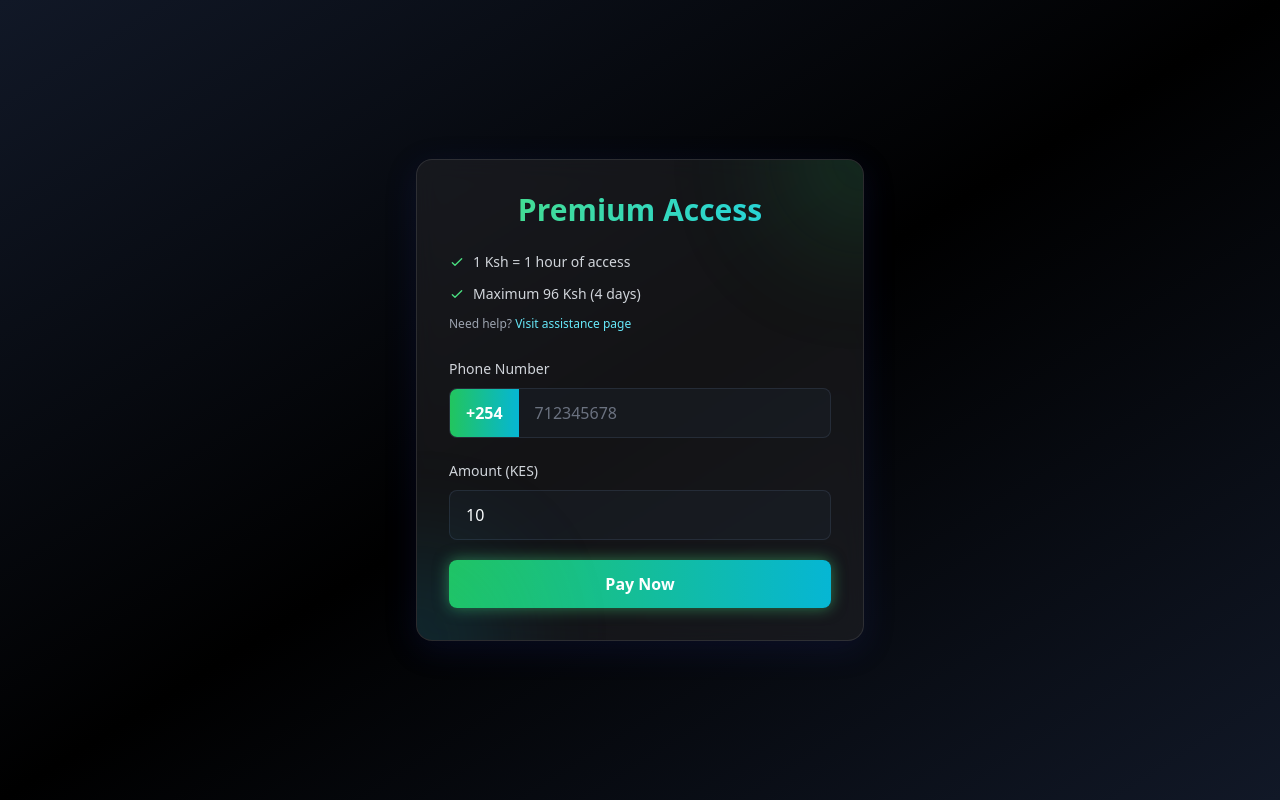
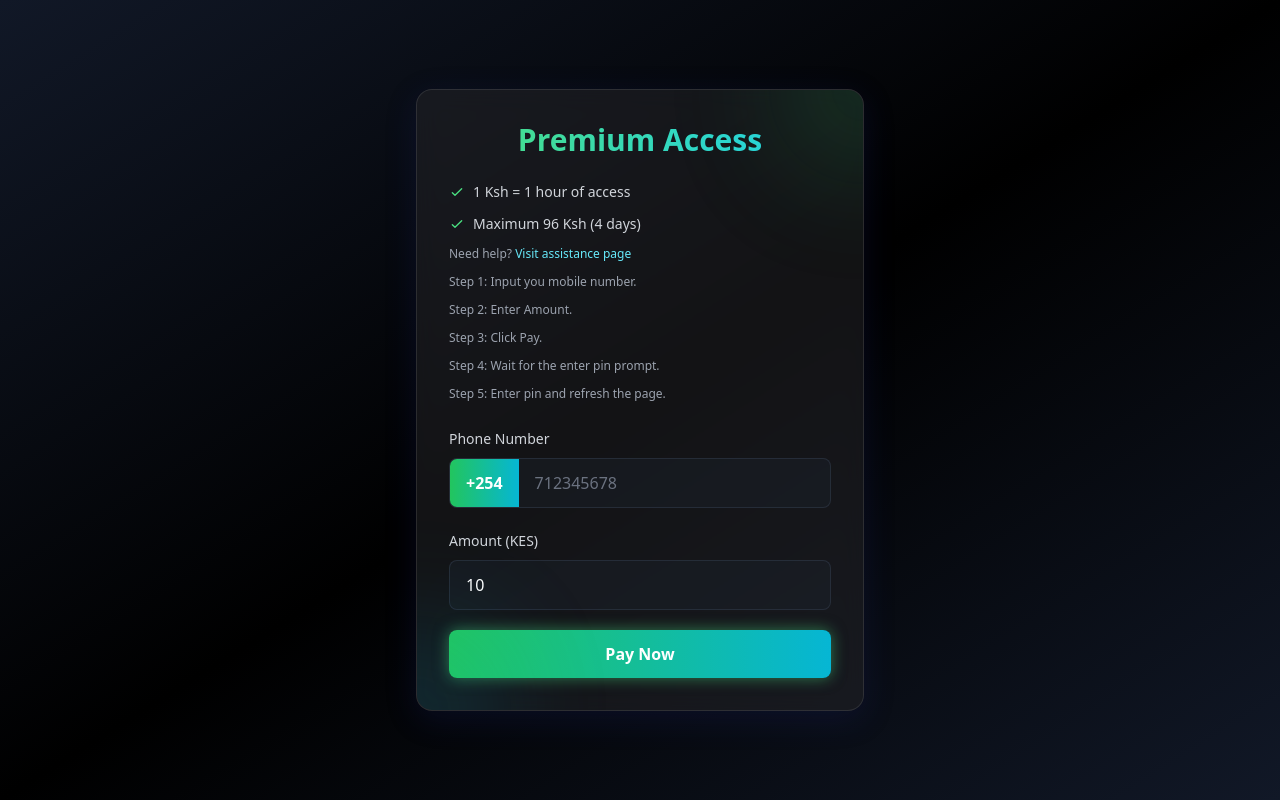
Before and after one commit to vinney560/viewtv, a Flask app: page /payment in a window 1280 px wide. Run offline with Flask 2, Linux system fonts and the light colour scheme; data that the repository does not hold is empty; parts of the project's set-up code (start-up, migrations or seed data) failed here and were passed over; some libraries are stand-ins or nearby versions.

Commit message:
General Updates

```diff
--- a/templates/pay.html
+++ b/templates/pay.html
@@ -45,6 +45,21 @@
         </li>
         <li class="text-xs text-gray-400 mt-4">
             Need help? <a href="/assistance" class="text-cyan-300 hover:text-cyan-200 transition">Visit assistance page</a>
+        </li>
+        <li class="text-xs text-gray-400 mt-4">
+            Step 1: Input you mobile number.
+        </li>
+        <li class="text-xs text-gray-400 mt-4">
+            Step 2: Enter Amount.
+        </li>
+        <li class="text-xs text-gray-400 mt-4">
+            Step 3: Click Pay.
+        </li>
+        <li class="text-xs text-gray-400 mt-4">
+            Step 4: Wait for the enter pin prompt.
+        </li>
+        <li class="text-xs text-gray-400 mt-4">
+            Step 5: Enter pin and refresh the page.
         </li>
     </ul>
 
```
Also changed, not shown: templates/index.html (+10 -1 lines).
